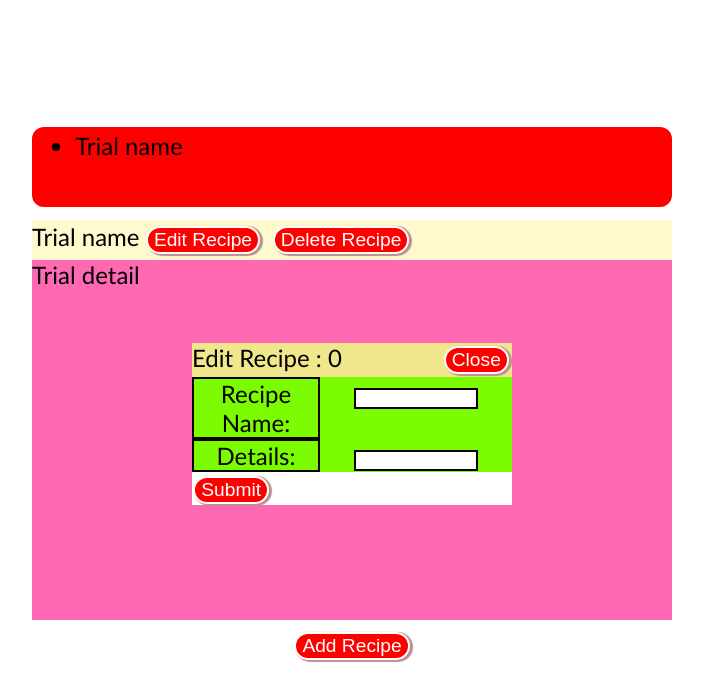
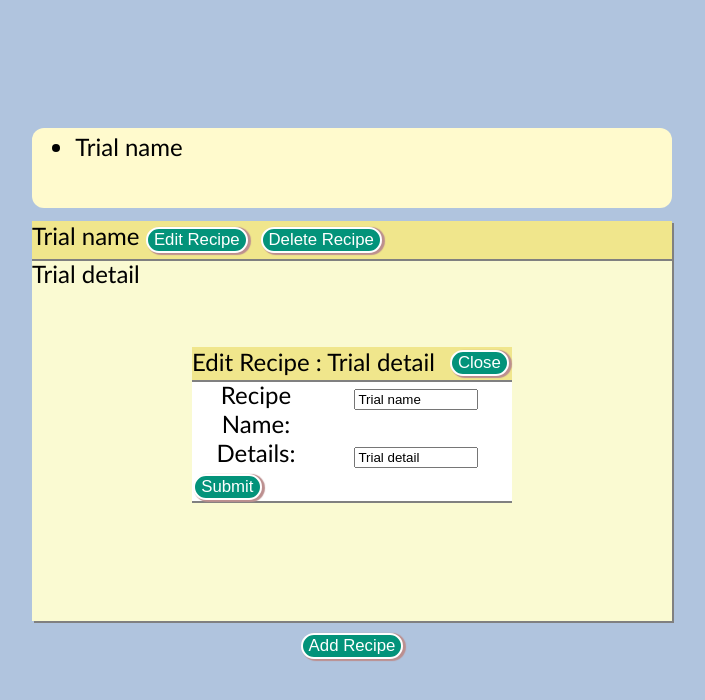
Before and after one commit to rohankadam1395/RecipeBox, a React (Create React App) app in the folder client/: page / in a window 1280 px wide. Both pictures are taken after a click on the button "Edit Recipe". Shown: the top 700 px of the page, without its empty margins (288-993 px from the left). Built offline with nearby package versions, Linux system fonts and the light colour scheme.

Commit message:
componentWillMount used to send initial object

```diff
--- a/client/src/App.css
+++ b/client/src/App.css
@@ -7,16 +7,17 @@
   max-width: 100vw;
 display: flex;
 flex-direction: column;
-align-items: center;
+align-items: center ;
 justify-content: center;
+background-color: lightsteelblue;
 /* justify-content: center; */
 }
 
 button{
-  font-size:0.8em;
+  font-size:0.7em;
   color: white;
   border: 2px solid;
-  background-color:red;
+  background-color: #03937A;
   box-shadow: rosybrown 2px 1px 1px 1px;
   border-radius: 1em;
   margin: 1%;
--- a/client/src/App.js
+++ b/client/src/App.js
@@ -95,6 +95,29 @@ this.toggle=this.toggle.bind(this);
 
 }
 
+
+componentWillMount(){
+
+if(this.state.detail===""){
+
+
+  let obj=JSON.parse(localStorage.getItem("recipe"));
+  this.state.index=0;
+  this.state.detail=obj[0];
+  this.state.editRecipe=obj[0];
+}
+
+this.state.index=1;
+console.log("Let seee");
+console.log(localStorage.getItem("recipe"));
+console.log(this.state.detail);
+console.log(this.state.index);
+console.log(this.state.editRecipe);
+console.log("Let seee");
+
+
+
+}
   addRecipeToggle(){
     this.setState({
       addRecipeToggle:true
--- a/client/src/EditRecipe.css
+++ b/client/src/EditRecipe.css
@@ -7,6 +7,7 @@
     z-index: 1;
     background-color: white;
     margin-top: 2em;
+    box-shadow: gray 0px 2px 0px 0px;
 
 }
 
@@ -16,6 +17,8 @@
     justify-content: space-between;
     align-items: flex-start;
     width: 100%;
+    box-shadow: gray 0px 2px 0px 0px;
+
 
 }
 .editForm{
@@ -26,20 +29,17 @@
 
 label{
     display:table-cell;
-border: 2px solid black ;
 width: 40%;
 
 }
 
 input{
     display: table-cell;
-    border: 2px solid black ;
 width: 60%;
 }
 
 p{
      display: table-row;
-    background-color: lawngreen;
     text-align: center;
     width: 100%;
 
--- a/client/src/EditRecipe.js
+++ b/client/src/EditRecipe.js
@@ -50,7 +50,7 @@ event.preventDefault();
             <div className="editRecipeModal">
                 <div className="editRecipeHeader">
                 Edit Recipe : {this.props.recipeToEdit.detail}
-{this.props.index}            <button onClick={this.props.toggle}>Close</button>
+            <button onClick={this.props.toggle}>Close</button>
                 </div>
 
                 <form className="editForm" onSubmit={this.submit}>
--- a/client/src/NewRecipe.css
+++ b/client/src/NewRecipe.css
@@ -1,51 +1,50 @@
 .newRecipeModal{
+    display: flex;
     position: absolute;
+    flex-direction: column;
     width: 25%;
     z-index: 1;
     background-color: white;
-   margin-top: 2em;
+    margin-top: 2em;
+    box-shadow: gray 0px 2px;
 }
 
-.recipeInput{
-    /* background-color: gold;
-    background-color: #fefefe; */
-        /* display: flex;
-        float: left; */
-display: flex;
-flex-direction: column;
-align-items: center;
-width: 100%;
+.newRecipeForm{
+    display: table;
+    width: 100%;
+
 }
 
-h1{
-    text-align: center;
-margin: 0;
-    /* align-self: center; */
-    /* background-color: gray; */
-}
+
 .addRecipeHeader{
+    background-color: khaki;
     display: flex;
     justify-content: space-between;
     align-items: flex-start;
-    /* align-items: flex-start; */
-    background-color: khaki;
+    width: 100%;
+    box-shadow: gray 0px 2px 0px 0px;
+
 
 }
 
 .close{
 }
 
+label{
+    display:table-cell;
+width: 40%;
+
+}
+
 input{
-    }
-
-label{
-    /* display: flex;
-        width: 80%;
-    justify-content: space-between;
-    background-color: green;
-     */
+    display: table-cell;
+width: 60%;
 }
 
 p{
-    margin: 0;
+     display: table-row;
+    text-align: center;
+    width: 100%;
+
+
 }
--- a/client/src/NewRecipe.js
+++ b/client/src/NewRecipe.js
@@ -34,12 +34,22 @@ this.props.toggle();
 render(){
     return(
         <div className="newRecipeModal">
-          <div className="addRecipeHeader"> <p className="AddTitle">Add Recipe</p> <button className="close" onClick={this.props.toggle}>Close</button>
+          <div className="addRecipeHeader">Add Recipe <button className="close" onClick={this.props.toggle}>Close</button>
 </div>
-            <form className="recipeInput" onSubmit={this.submit}>
-            <label>Recipe Name: <input id="recipeName" type="text"  /></label>
+            <form className="newRecipeForm" onSubmit={this.submit}>
+                <p>
 
-<label>Details: <input id="recipeDetails" type="text" /></label>
+
+            <label for="recipeName">Recipe Name: </label>
+            <input id="recipeName" type="text"  />
+            </p>
+            <p>
+
+
+<label for="recipeDetails">Details: </label>
+<input id="recipeDetails" type="text" />
+
+</p>
 <button type="submit" value="Submit">Submit</button>
             </form>
 
--- a/client/src/RecipeDetail.css
+++ b/client/src/RecipeDetail.css
@@ -3,6 +3,7 @@
     flex-direction: column;
     width: 50%;
     height: 50%;
+    box-shadow: gray 2px 2px 0px 0px;
 
     background-color: lemonchiffon;
 }
@@ -10,9 +11,13 @@
 .delRecipe{
 }
 .recipeName{
+    background-color: khaki;
+    box-shadow: gray 0px 2px 0px 0px;
+    z-index: 1;
+
 }
 .Detail{
     width: 100%;
     height: 100%;
-        background-color: hotpink;
+        background-color: lightgoldenrodyellow;
 }
--- a/client/src/RecipeDetail.js
+++ b/client/src/RecipeDetail.js
@@ -26,12 +26,10 @@ deleteRecipe(){
 }
 
 render(){
-    let temp=[];
-    temp=JSON.parse(localStorage.getItem("recipe")) || [];
     return(
         <div className="details">
 
-           <div className="recipeName"> {this.props.detail.name || temp[temp.length-1].name  || "No Name for recipe"}
+           <div className="recipeName"> {this.props.detail.name || "No Name for recipe"}
 
            {<button onClick={()=>{
 this.props.editRecipe(this.props.detail);
@@ -41,7 +39,7 @@ this.props.editRecipe(this.props.detail);
            </div>
 
 <div className="Detail">
-{this.props.detail.detail  || temp[temp.length-1].detail || "No Details for recipe"}
+{this.props.detail.detail || "No Details for recipe"}
 </div>
         </div>
     )
--- a/client/src/RecipeIndex.css
+++ b/client/src/RecipeIndex.css
@@ -20,7 +20,7 @@ li{
 .container{
     display: flex;
 
-background-color: red;
+    background-color: lemonchiffon;
 justify-content: center;
 align-items: center;
     width:50%;
@@ -31,6 +31,6 @@ align-items: center;
 }
 
 li:hover{
-    background-color: yellowgreen;
+    background-color: khaki;
     border-radius: 0.3em;
 }
```
